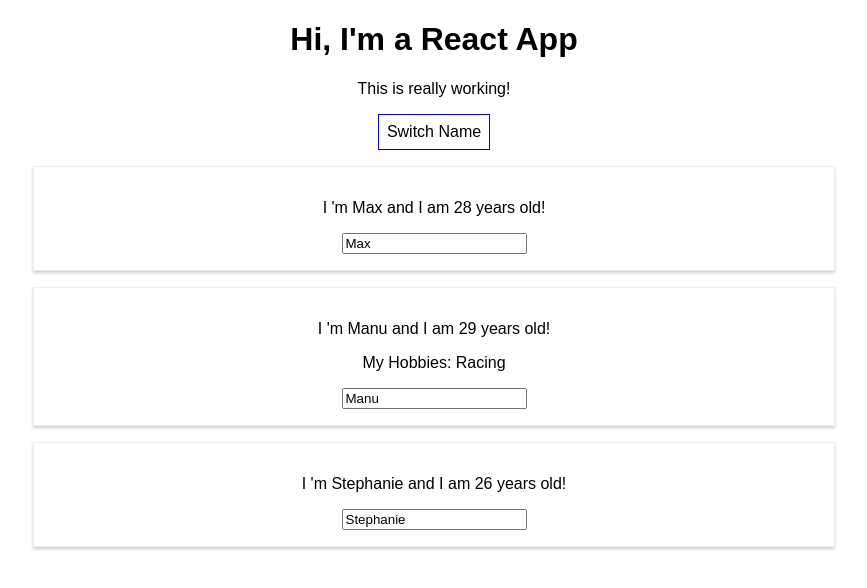
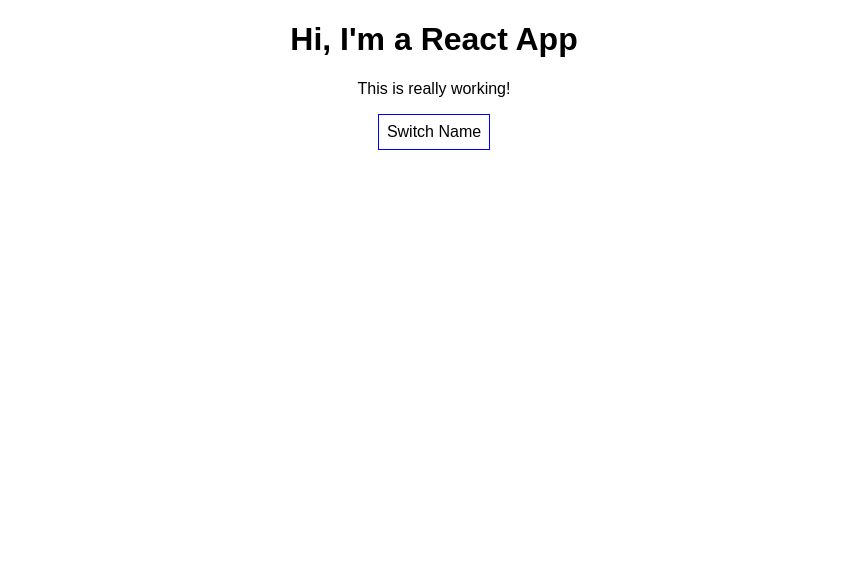
Before and after one commit to fabriziopace/react-course-code, a React (Create React App) app in the folder projects/react-complete-guide/: page / in a window 1280 px wide. Shown: the top 588 px of the page, without its empty margins (206-1073 px from the left). Built offline with nearby package versions, Linux system fonts and the light colour scheme.

Commit message:
Rendering content conditionally

```diff
--- a/projects/react-complete-guide/src/App.js
+++ b/projects/react-complete-guide/src/App.js
@@ -1,20 +1,19 @@
-import React, { useState } from 'react';
+import React, { Component } from 'react';
 import './App.css';
 import Person from './Person/Person';
 
-const app = props => {
-  const [personsState, setPersonsState] = useState({
+class App extends Component {
+  state = {
     persons: [
       { name: 'Max', age: 28 },
       { name: 'Manu', age: 29 },
       { name: 'Stephanie', age: 26 }
-    ]
-  });
+    ],
+    showPersons: false
+  };
 
-  const [otherState, setOtherState] = useState('some other value');
-
-  const switchNameHandler = (newName) => {
-    setPersonsState({
+  switchNameHandler = (newName) => {
+    this.setState({
       persons: [
         { name: newName, age: 23 },
         { name: 'Manu', age: 29 },
@@ -23,8 +22,8 @@
     });
   };
 
-  const nameChangedHandler = (event) => {
-    setPersonsState({
+  nameChangedHandler = (event) => {
+    this.setState({
       persons: [
         { name: 'Fab', age: 23 },
         { name: event.target.value, age: 29 },
@@ -33,6 +32,13 @@
     });
   }
 
+  togglePersonsHandler = () => {
+    const doesShow = this.state.showPersons;
+    this.setState({showPersons: !doesShow});
+  }
+
+
+  render() {
     const style = {
       backgroundColor: 'white',
       font: 'inherit',
@@ -40,28 +46,32 @@
       padding: '8px',
       cursor: 'pointer'
     };
-
     return (
-    <div className="App">
+      <div className="App" >
         <h1>Hi, I'm a React App</h1>
         <p>This is really working!</p>
         <button
           style={style}
-        onClick={() => switchNameHandler('Fabrizio!!')}>Switch Name</button>
+          onClick={this.togglePersonsHandler}>Switch Name</button>
+        {
+          this.state.showPersons === true ?
+            <div>
               <Person
-        name={personsState.persons[0].name}
-        age={personsState.persons[0].age} />
+                name={this.state.persons[0].name}
+                age={this.state.persons[0].age} />
               <Person
-        name={personsState.persons[1].name}
-        age={personsState.persons[1].age}
-        click={switchNameHandler.bind(this, 'Fab!')}
-        changed={nameChangedHandler}>My Hobbies: Racing</Person>
+                name={this.state.persons[1].name}
+                age={this.state.persons[1].age}
+                click={this.switchNameHandler.bind(this, 'Fab!')}
+                changed={this.nameChangedHandler}>My Hobbies: Racing</Person>
               <Person
-        name={personsState.persons[2].name}
-        age={personsState.persons[2].age} />
-    </div>
+                name={this.state.persons[2].name}
+                age={this.state.persons[2].age} />
+            </div> : null
+        }
+      </div >
     );
-  // return React.createElement('div', {className: 'App'}, React.createElement('h1', null, 'Does it work now?'));
   }
+};
 
-export default app;
+export default App;
```
Lines whose indentation alone changed are shown as unchanged.
